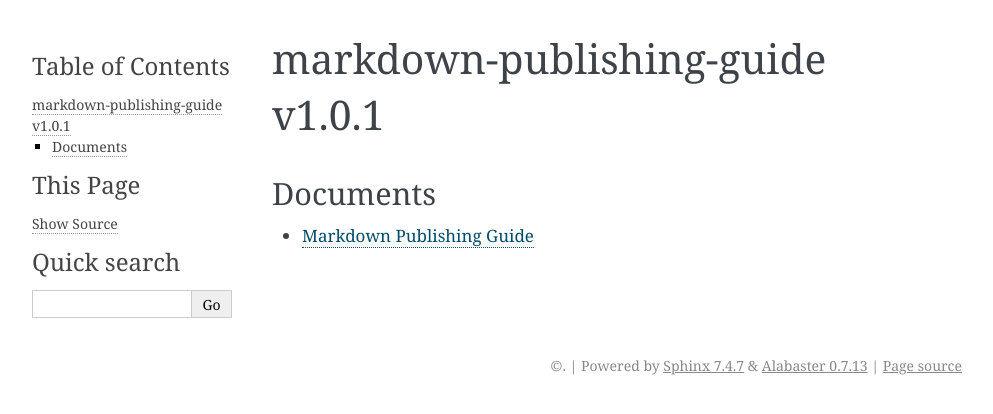
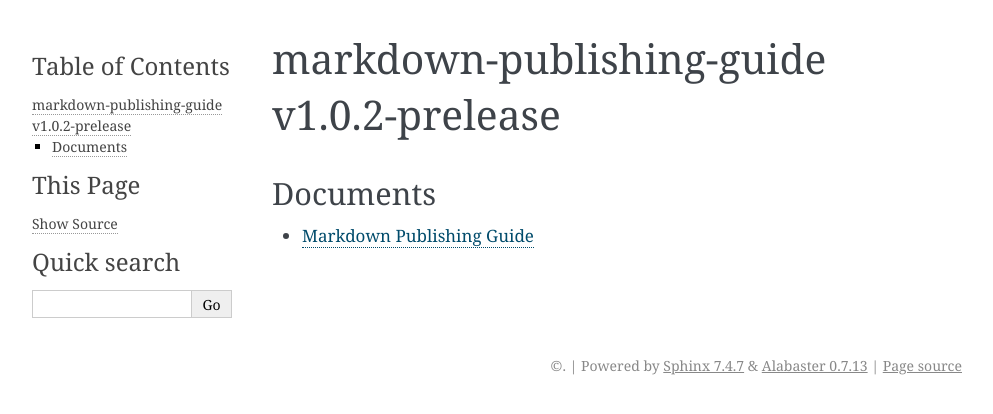
Before and after one commit to ironmeld/markdown-publishing-guide, a Sphinx documentation site: the page built from docs/README.md, in a window 1280 px wide. Shown: the top 414 px of the page, without its empty margins (148-1141 px from the left). Built offline with Sphinx 7.4.7, drawn with Linux system fonts in a browser that asks for light colours.

Commit message:
Change version to 1.0.2-prerelease

```diff
--- a/README.md
+++ b/README.md
@@ -1,4 +1,4 @@
-# Markdown Publishing Guide v1.0.1
+# Markdown Publishing Guide v1.0.2-prerelease
 A guide to publishing Markdown documents on GitHub and ReadTheDocs
 
 ## Introduction
--- a/docs/README.md
+++ b/docs/README.md
@@ -1,4 +1,4 @@
-# markdown-publishing-guide v1.0.1
+# markdown-publishing-guide v1.0.2-prelease
 
 Documents
 --------
--- a/docs/markdown-publishing-guide.md
+++ b/docs/markdown-publishing-guide.md
@@ -1,4 +1,4 @@
-# Markdown Publishing Guide v1.0.1
+# Markdown Publishing Guide v1.0.2-prerelease
 A guide to publishing Markdown documents on GitHub and ReadTheDocs
 
 ## Introduction
```
